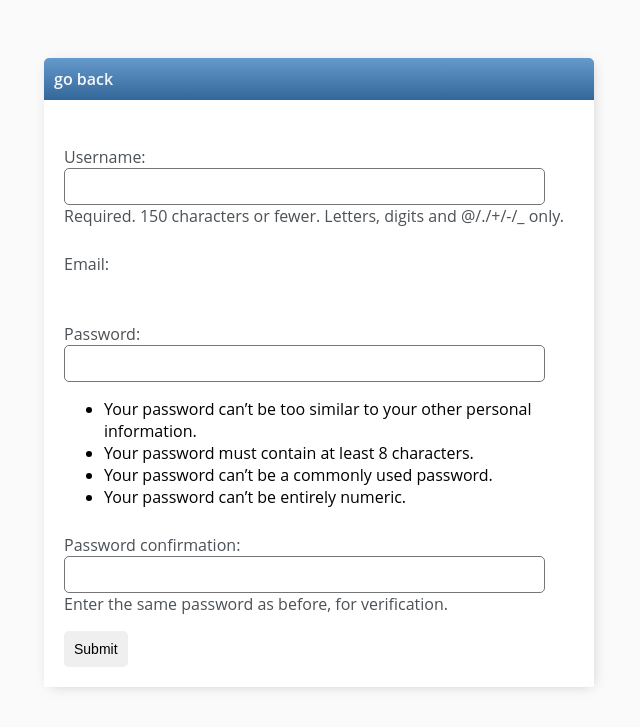
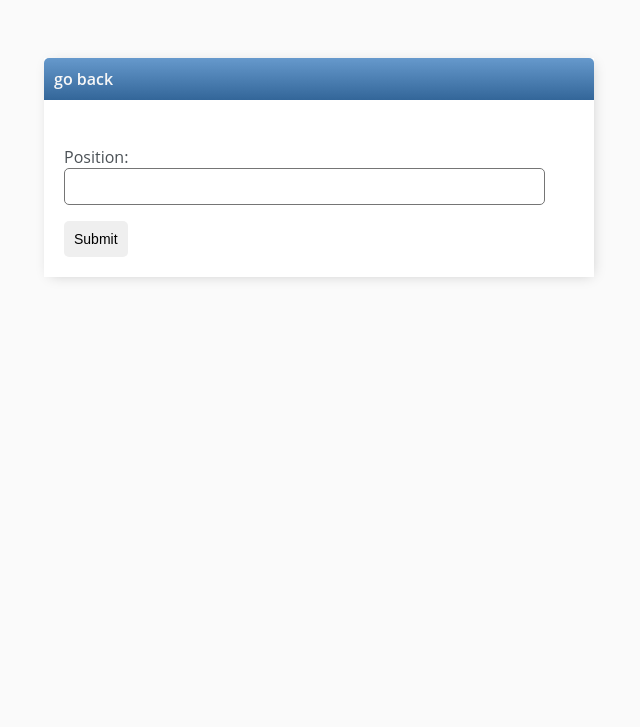
Before and after one commit to akbarshapr/TODO-APP, a Django app: template todo_app/templates/base/taskcreate.html in a window 1280 px wide. Shown: the top 727 px of the page, without its empty margins (321-961 px from the left). Run offline with Django 4.2, Linux system fonts and the light colour scheme; the template is opened without the code that fills it: values that come from a table or form of the project are taken from there, others are empty; some web fonts are replaced.

Commit message:
todo-app-using-django

```diff
--- a/todo_app/templates/base/index.html
+++ b/todo_app/templates/base/index.html
@@ -14,10 +14,10 @@
     <link rel="stylesheet" href="https://cdnjs.cloudflare.com/ajax/libs/font-awesome/4.7.0/css/font-awesome.min.css">
 
     <style>
-        body {
+       body {
             background-color: #FAFAFA;
             font-family: 'Open sans', sans-serif;
-            padding-top: 50px;
+             padding-top: 50px;
         }
 
         h1,
--- a/todo_app/todo/forms.py
+++ b/todo_app/todo/forms.py
@@ -1,18 +1,5 @@
 from django import forms
-from django.contrib.auth.forms import UserCreationForm
-from django.contrib.auth.models import User
 
 
-class Register(UserCreationForm):
-    email = forms.EmailField(required=True)
-
-    class Meta:
-        model = User
-        fields = ('username', 'email', 'password1', 'password2')
-
-    def save(self, commit=True):
-        user = super(Register, self).save(commit=False)
-        user.email = self.cleaned_data['email']
-        if commit:
-            user.save()
-        return user
+class PositionForm(forms.Form):
+    position = forms.CharField()
--- a/todo_app/todo/views.py
+++ b/todo_app/todo/views.py
@@ -9,7 +9,6 @@ from django.contrib.auth.views import LoginView
 from django.contrib.auth.mixins import LoginRequiredMixin
 from django.contrib.auth.forms import UserCreationForm
 from django.contrib.auth import login
-
 # Create your views here.
 
 
```
Also changed, not shown: todo_app/db.sqlite3, todo_app/todo_app/settings.py (line endings or trailing spaces).
